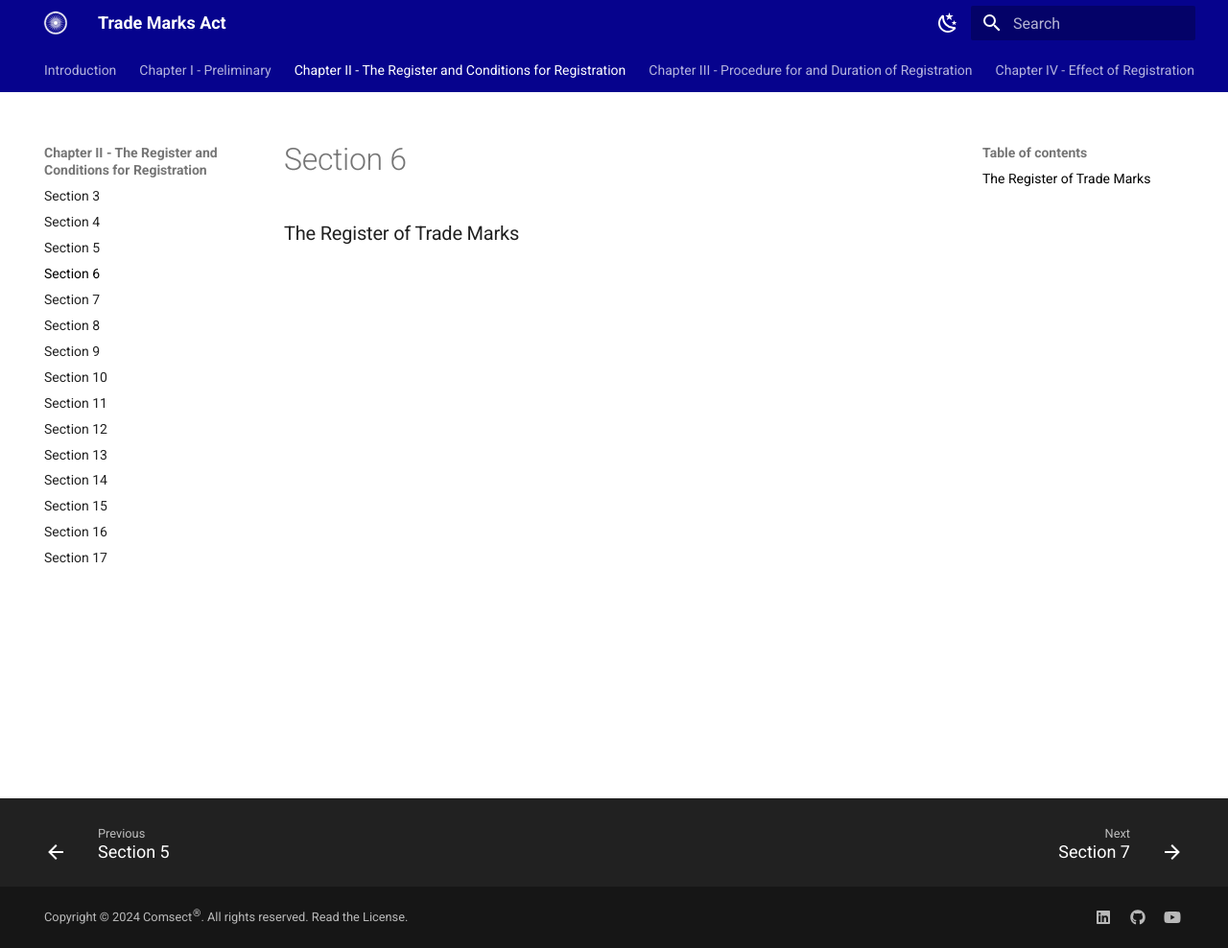
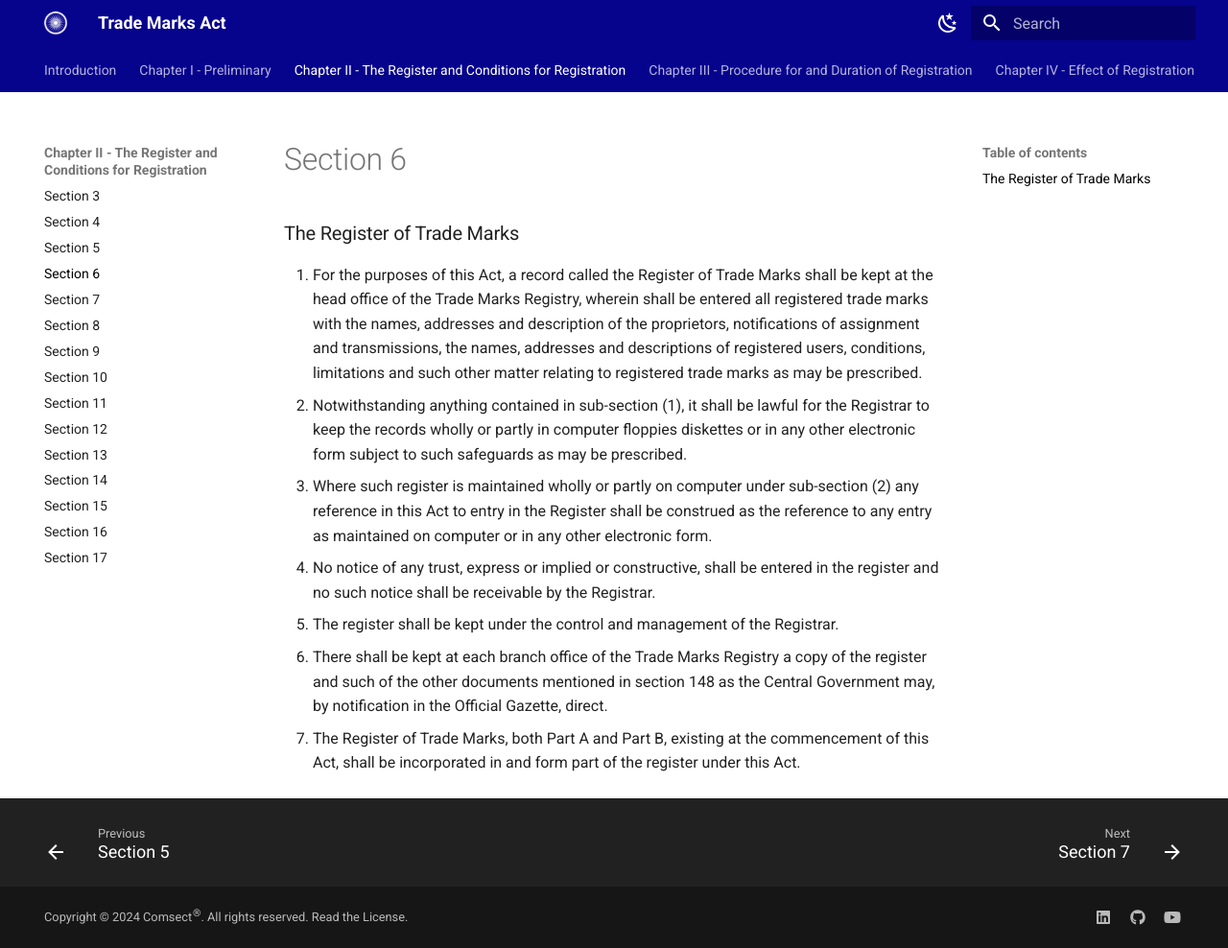
Before and after one commit to comsect/trademarks-act, an MkDocs documentation site: the page built from docs/en/6.md, in a window 1280 px wide and 988 px high. Shown: the whole window at 96% size. Built offline with MkDocs 1.6.1 and Material for MkDocs 9.7.7, drawn with Linux system fonts in a browser that asks for light colours.

Commit message:
add section six

```diff
--- a/docs/en/6.md
+++ b/docs/en/6.md
@@ -3,3 +3,11 @@ description: The Register of Trade Marks
 ---
 
 ### The Register of Trade Marks
+
+1. For the purposes of this Act, a record called the Register of Trade Marks shall be kept at the head office of the Trade Marks Registry, wherein shall be entered all registered trade marks with the names, addresses and description of the proprietors, notifications of assignment and transmissions, the names, addresses and descriptions of registered users, conditions, limitations and such other matter relating to registered trade marks as may be prescribed.
+2. Notwithstanding anything contained in sub-section (1), it shall be lawful for the Registrar to keep the records wholly or partly in computer floppies diskettes or in any other electronic form subject to such safeguards as may be prescribed.
+3. Where such register is maintained wholly or partly on computer under sub-section (2) any reference in this Act to entry in the Register shall be construed as the reference to any entry as maintained on computer or in any other electronic form.
+4. No notice of any trust, express or implied or constructive, shall be entered in the register and no such notice shall be receivable by the Registrar.
+5. The register shall be kept under the control and management of the Registrar.
+6. There shall be kept at each branch office of the Trade Marks Registry a copy of the register and such of the other documents mentioned in section 148 as the Central Government may, by notification in the Official Gazette, direct.
+7. The Register of Trade Marks, both Part A and Part B, existing at the commencement of this Act, shall be incorporated in and form part of the register under this Act.
```
